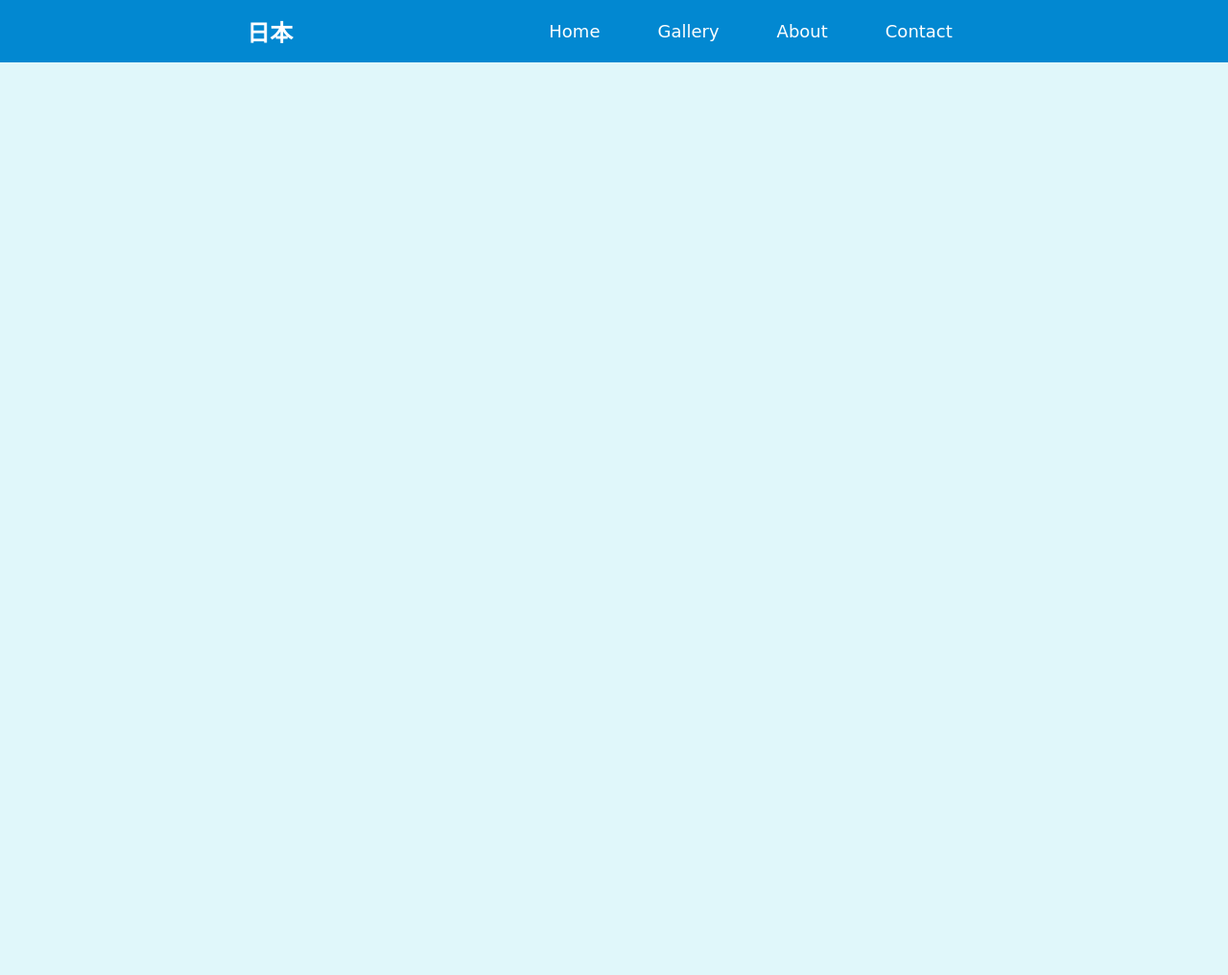
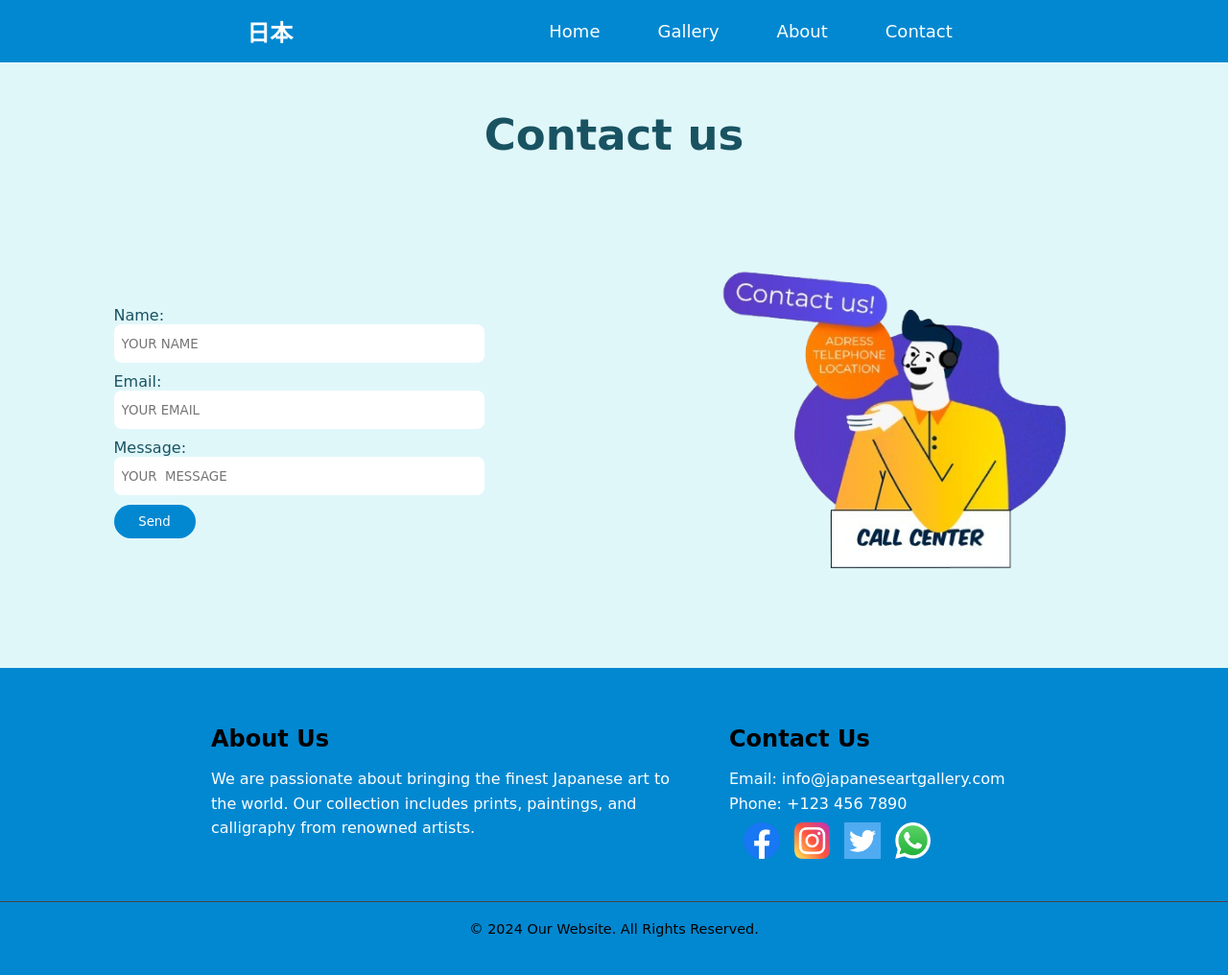
Before and after one commit to Abdo-esse/jap_art_brief, a plain HTML site: page pages/contact.html in a window 1280 px wide. Shown: the whole page at 96% size. Before the commit the page ends 800 px from the top, so only its background shows below. Drawn offline with Linux system fonts and the light colour scheme.

Commit message:
J'ai termine la page contacte en html at css ,il me reste quelle que reteuch pour finie le brief

```diff
--- a/pages/contact.html
+++ b/pages/contact.html
@@ -1,17 +1,16 @@
 <!DOCTYPE html>
 <html lang="en">
   <head>
-    <meta charset="UTF-8">
-    <meta name="viewport" content="width=device-width, initial-scale=1.0">
+    <meta charset="UTF-8" />
+    <meta name="viewport" content="width=device-width, initial-scale=1.0" />
     <title>Japanese Art Collection</title>
-    <link rel="stylesheet" href="../styles.css">
+    <link rel="stylesheet" href="../styles.css" />
   </head>
   <body>
-    <!-- debut de nav -->
+    <!-- debut de section contact -->
     <nav>
       <div class="navbar">
-            <div class="brand">日本
-            </div>
+        <div class="brand">日本</div>
         <ul>
           <li><a href="../index.html">Home</a></li>
           <li><a href="/pages/gallery.html">Gallery</a></li>
@@ -20,22 +19,56 @@
         </ul>
       </div>
     </nav>
-    <!-- fin de nav -->
+    <section class="section_contact">
+      <div class="hediane_contact">
+        <h2>Contact us</h2>
+      </div>
+      <div class="centenu_contact">
+        <form class="formulire">
+          <label for="Name">Name:</label>
+          <input type="text" id="Name" placeholder="YOUR NAME" required />
+
+          <label for="email">Email:</label>
+          <input type="email" id="email" placeholder="YOUR EMAIL" required />
+
+          <label for="message">Message:</label>
+          <input type="text" id="message" placeholder="YOUR  MESSAGE" required />
+          <button type="submit">Send</button>
+        </form>
+        <div class="img_contact">
+            <img src="/images/svg contact.png" alt="">
+        </div>
+      </div>
+    </section>
+    <!-- fin de contact -->
+     <!-- Footer -->
+     <footer>
+        <div class="container">
+            <div class="footer-content">
+                <div class="footer-section about">
+                    <h3>About Us</h3>
+                    <p>We are passionate about bringing the finest Japanese art to the world. Our collection includes prints, paintings, and calligraphy from renowned artists.</p>
+                </div>
+
+                <div class="footer-section contact">
+                    <h3>Contact Us</h3>
+                    <p>Email: info@japaneseartgallery.com</p>
+                    <p>Phone: +123 456 7890</p>
+                    <div class="icon">
+                       <a href="https://www.facebook.com/?locale2=fr_CA&_rdr" target="_blank"> <img src="/images/icon/facebook_5968764.png" alt="icon_facebook"></a>
+                       <a href="https://www.instagram.com/" target="_blank"> <img src="/images/icon/instagram_2111463.png" alt="icon_instagram"></a>
+                       <a href="https://x.com/?lang=fr" target="_blank">  <img src="/images/icon/twitter.png" alt="icon_twitter"></a>
+                       <a href="https://www.whatsapp.com/?lang=fr_FR" target="_blank"> <img src="/images/icon/whatsapp (2).png" alt="icon_whatsapp"></a>
 
 
 
-
-
-
-
-
-
-
-
-
-
-
-
-
+                    </div>
+                </div>
+            </div>
+            <div class="footer-bottom">
+                <p>&copy; 2024 Our Website. All Rights Reserved.</p>
+            </div>
+        </div>
+    </footer>
   </body>
 </html>
--- a/styles.css
+++ b/styles.css
@@ -2,10 +2,11 @@
     margin: 0;
     padding: 0;
     box-sizing: border-box;
+    font-family: cursive;
 }
 
 body {
-    font-family: cursive;
+
     color: #195362;
     background-color: #f4f4f4;
     background-color: #E0F7FA;
@@ -14,6 +15,7 @@ body {
 nav {
     background-color: #0288D1; /* sea blue */
     padding: 15px 20px;
+
 }
 
 .navbar {
@@ -245,7 +247,7 @@ nav {
     width: 22%;
     height: 390px;
 
-    border: solid 5px black;
+    border: solid 5px #0288D1;
     margin: 0 18px 20px;
     border-radius: 15px;
 }
@@ -289,6 +291,71 @@ nav {
 
 
 /* end de section about  */
+/* star de section contact  */
+
+.hediane_contact{
+    height: 150px;
+    display: flex;
+    justify-content: center;
+    align-items: center;
+}
+.hediane_contact h2{
+    font-size: 45px;
+}
+.centenu_contact{
+    display: flex;
+    justify-content: space-around;
+    align-items: center;
+    margin-bottom: 31px;
+}
+.formulire{
+    display:flex;
+    flex-direction:column ;
+
+    margin-left: 10px;
+}
+.formulire input{
+    width: 386px;
+    height: 40px;
+    border-radius: 8px;
+    margin-bottom: 10px;
+    padding: 0 8px;
+    border: none;
+}
+.formulire label{
+    cursor: pointer;
+}
+.formulire button{
+    width: 85px;
+    height: 35px;
+    color: white;
+    background: #0288D1;
+    border-radius: 18px;
+    border: none;
+    cursor: pointer;
+}
+.formulire button:hover{
+    background-color: #81D4FA;
+    color: #000;
+}
+.img_contact {
+    width: 450px;
+    height: 450px;
+
+}
+.img_contact img{
+    width: 100%;
+    height: 100%;
+}
+
+
+
+
+
+
+
+/* end de section contact*/
+
 
 
 
@@ -329,10 +396,11 @@ footer {
     width: 210px;
     display: flex;
     margin-top: 7px;
+
 }
 .icon a img{
     width: 100%;
-
+    transition: transform 0.3s ease, box-shadow 0.3s ease;
 }
 .icon a{
     padding-left: 15px;
```
Also changed, not shown: images/svg contact.png (added). Lines whose indentation alone changed are shown as unchanged.
